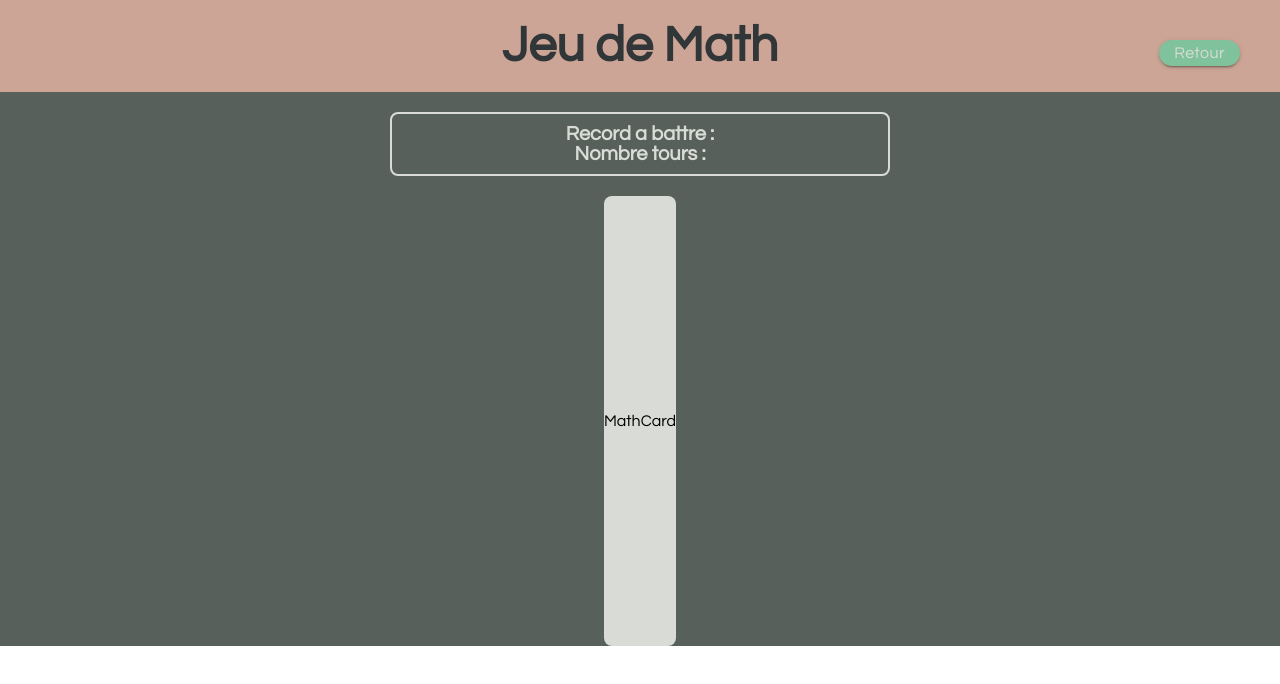
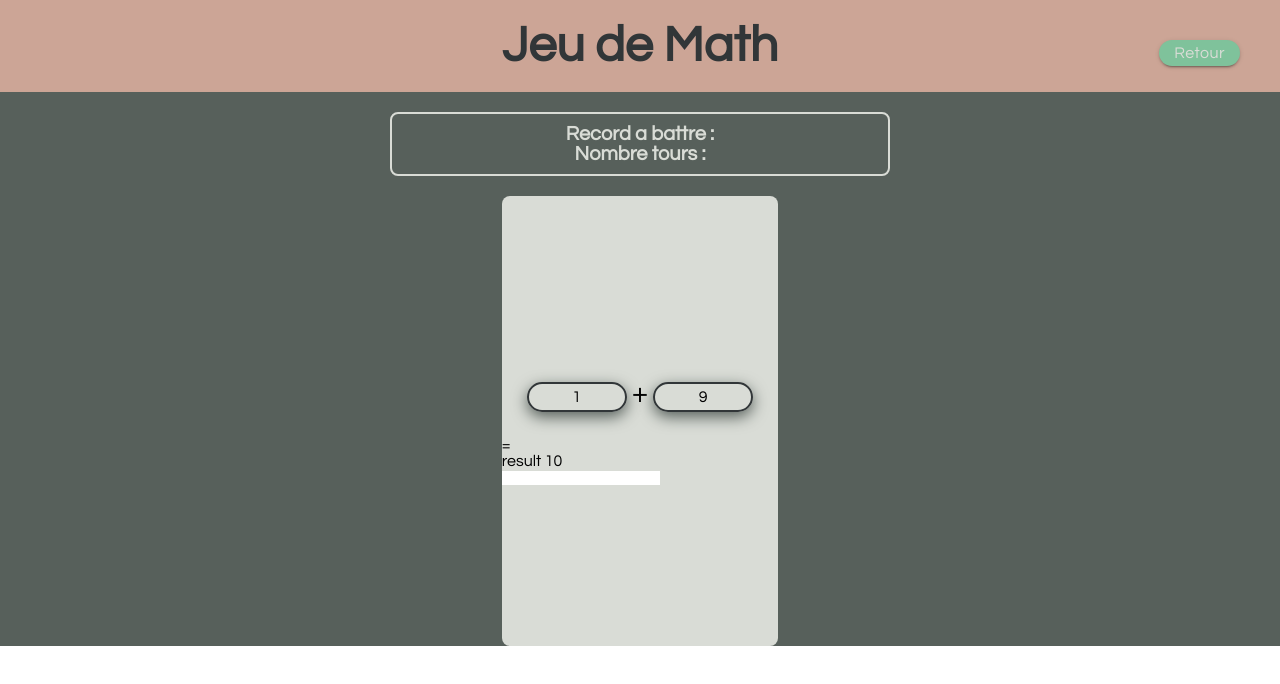
Before and after one commit to lliolla/jeux, a React (Vite) app: page /math in a window 1280 px wide. Shown: the top 684 px of the page. Built offline with nearby package versions, Linux system fonts and the light colour scheme.

Commit message:
FEAT : fonction addition

```diff
--- a/src/components/MathCard.jsx
+++ b/src/components/MathCard.jsx
@@ -1,7 +1,30 @@
+export const MathCard = () => {
+    const numberOne = 1
+    const numberTwo = 9
+    const operation =(num1,num2)=>{
+        return num1 + num2
+    }
+    const result =operation(numberOne,numberTwo)
 
+  return (
+    <div>
+      <section className="content">
+        <div className="numberOne">
+          <p> {numberOne} </p>
+        </div>
+        <div className="sign">+</div>
+        <div className="numberTwo">
+          <p>{numberTwo}</p>
+        </div>
+      </section>
+      <section className="content-result">
+        <div className="equal">=</div>
+        result   {result}
+        <div className="user-result">
 
-export const MathCard = () => {
-  return (
-    <div>MathCard</div>
-  )
-}
+          <input type="text" name="user-result" id="user-result" />
+        </div>
+      </section>
+    </div>
+  );
+};
--- a/src/index.scss
+++ b/src/index.scss
@@ -2,3 +2,4 @@
 @import "./style/template";
 @import "./style/home";
 @import "./style/memory";
+@import "./style/math";
--- /dev/null
+++ b/src/style/_math.scss
@@ -0,0 +1,25 @@
+.content{
+    display: flex;
+    margin: 20px;
+    .numberOne ,.numberTwo {
+        display: block;
+           margin: 5px;
+           padding: 5px;
+           border: 2px solid $black;
+           border-radius: 15px;
+           box-shadow: $grey 0px 5px 15px;
+           backface-visibility: hidden;
+           width: 100px;
+           text-align: center;
+
+        }
+        .sign{
+
+         font-size: 30px;
+
+        }
+}
+content-result{
+    display: flex;
+
+}
```
